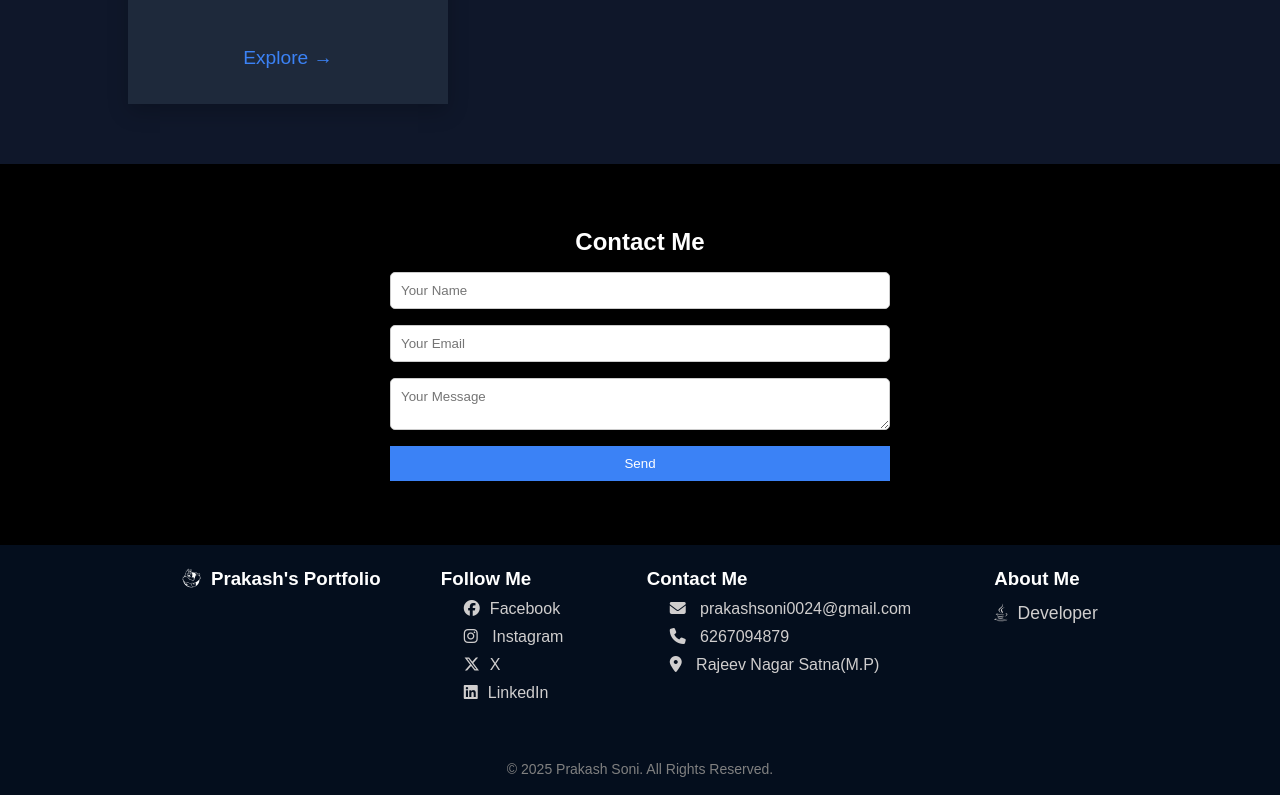
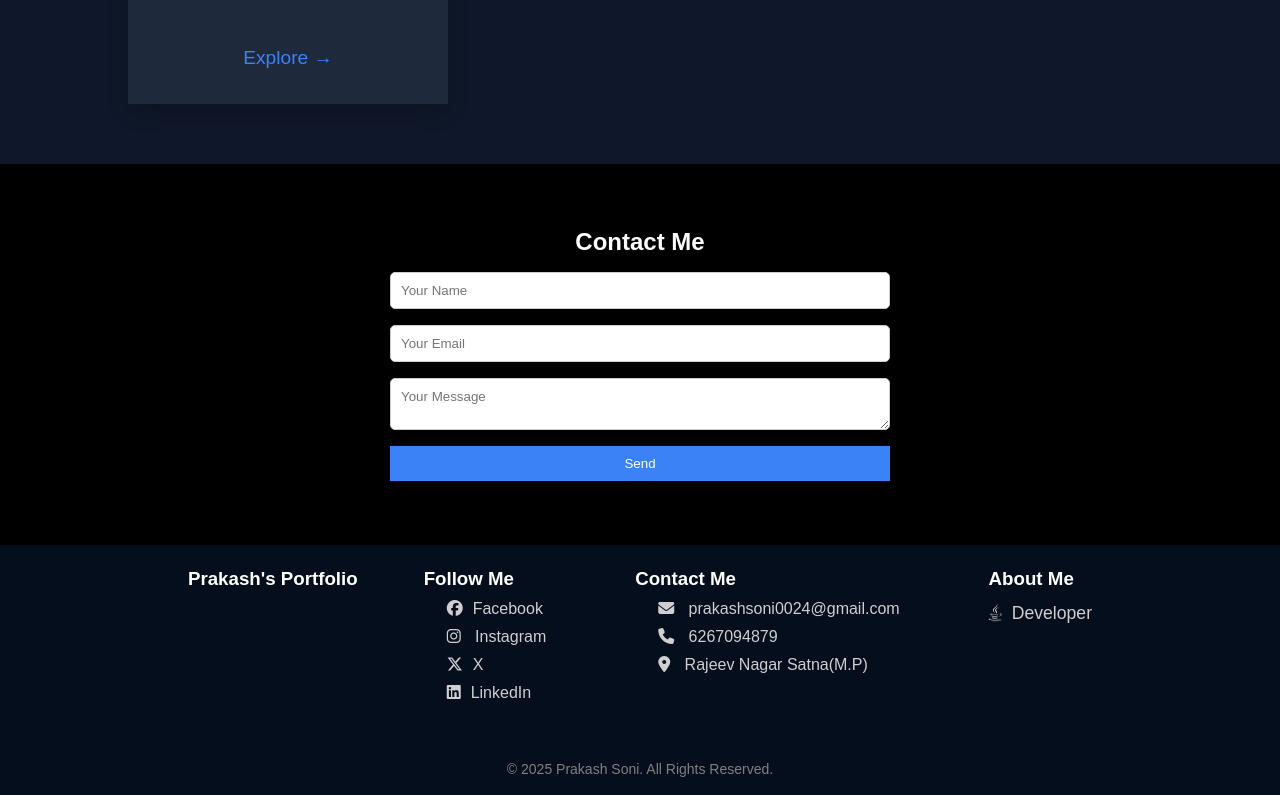
Before and after one commit to prakashsoni0024/portfolio, a plain HTML site: page index.html in a window 1280 px wide. Shown: the part 2832-3627 px from the top of the page. Drawn offline with nearby package versions, Linux system fonts and the light colour scheme.

Commit message:
Update index.html

```diff
--- a/index.html
+++ b/index.html
@@ -229,7 +229,7 @@
   <footer>
     <div class="footer">
       <div class="footer-first">
-        <h3><i class="fa-brands fa-the-red-yeti"></i>Prakash's Portfolio</h3>
+        <h3>Prakash's Portfolio</h3>
       </div>
       <div class="footer-second">
         <h3>Follow Me</h3>
```
